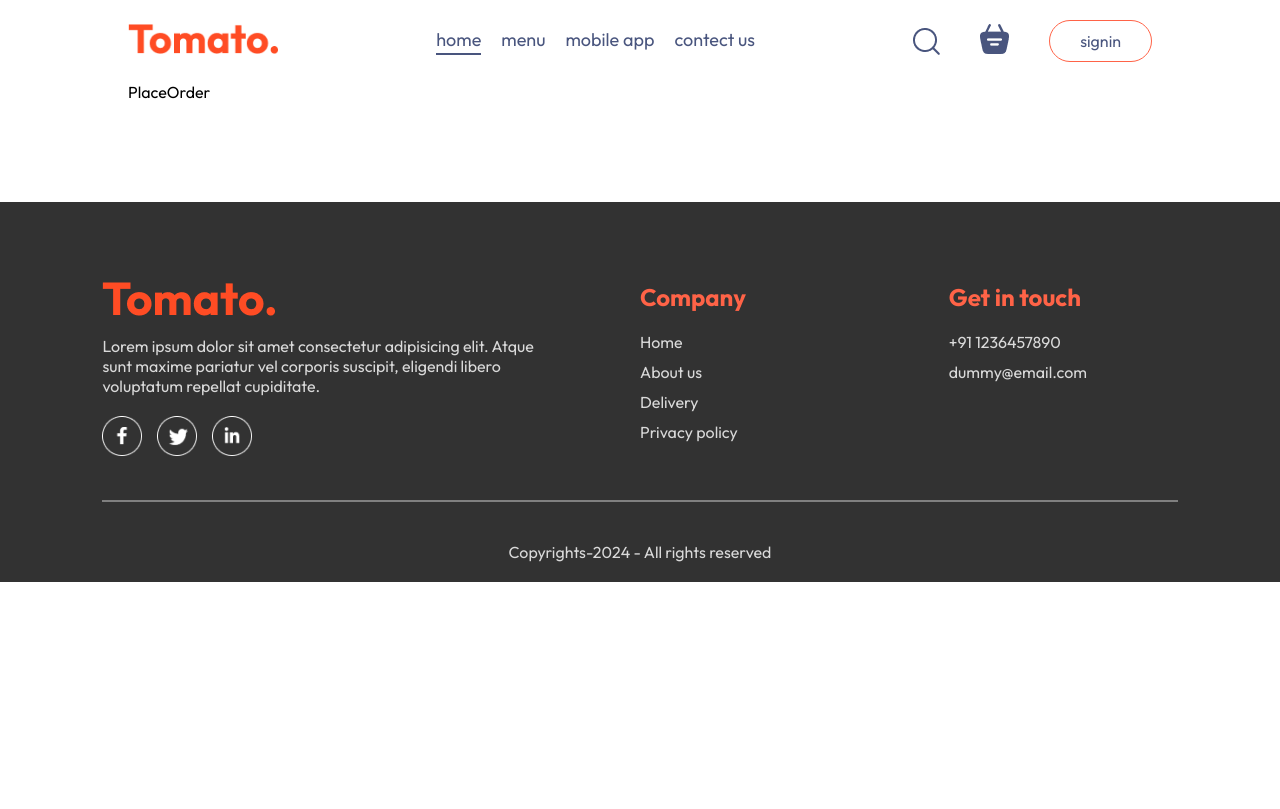
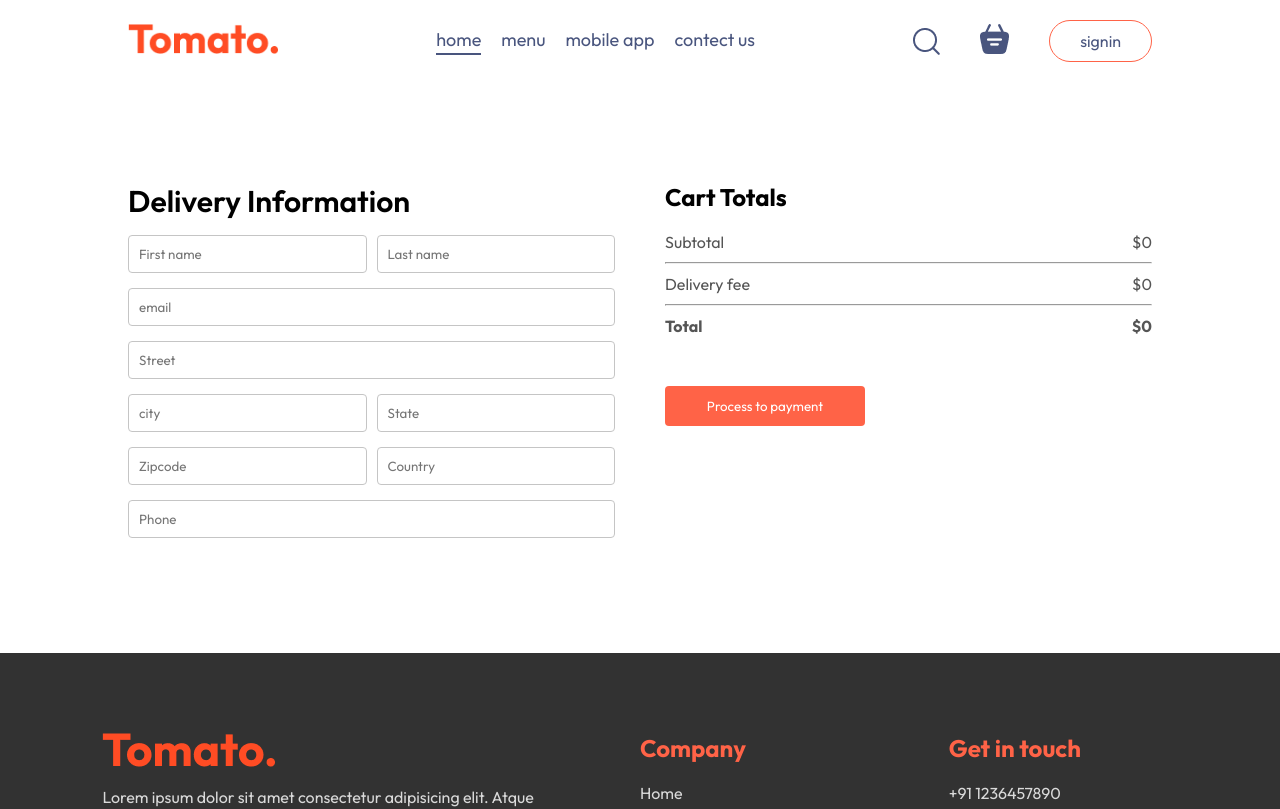
Before and after one commit to Satham002/Swiggy_clone, a React (Create React App) app: page /placeorder in a window 1280 px wide. Shown: the top 809 px of the page. Built offline with nearby package versions, Linux system fonts and the light colour scheme.

Commit message:
ui and ux completed

```diff
--- a/src/Pages/Cart/Cart.jsx
+++ b/src/Pages/Cart/Cart.jsx
@@ -2,11 +2,12 @@
 import './Cart.css'
 import { StoreContext } from '../../Context/StoreContext'
 import { assets } from '../../assets/assets'
+import { useNavigate } from 'react-router-dom'
 
 const Cart = () => {
 
   const { food_list, cartItems, removeFormCart, getTotalCartAmount } = useContext(StoreContext)
-
+  const navigate = useNavigate();
   return (
     <div className='cart'>
       <div className='cart-items'>
@@ -51,16 +52,16 @@
             <hr />
             <div className='cart-total-details'>
               <p>Delivery fee</p>
-              <p>${2}</p>
+              <p>${getTotalCartAmount()===0?0:2}</p>
             </div>
             <hr />
             <div className='cart-total-details'>
               <b>Total</b>
-              <b>${getTotalCartAmount()+2}</b>
+              <b>${getTotalCartAmount()===0?0:getTotalCartAmount() + 2}</b>
             </div>
 
           </div>
-          <button>Process to out</button>
+          <button onClick={()=>navigate('/placeorder')}>Process to out</button>
         </div>
         <div className='cart-promocode'>
           <div>
--- a/src/Pages/PlaceOrder/PlaceOrder.css
+++ b/src/Pages/PlaceOrder/PlaceOrder.css
@@ -0,0 +1,41 @@
+.placeorder {
+    display: flex;
+    align-items: start;
+    justify-content: space-between;
+    gap: 50px;
+    margin-top: 100px;
+}
+
+.placeorder-left {
+    width: 100%;
+    max-width: max(30%, 500px);
+}
+
+.placeorder-left .title {
+    font-size: 30px;
+    font-weight: 600;
+    margin-bottom: 15px;
+}
+
+.placeorder-left input {
+    margin-bottom: 15px;
+    width: 100%;
+    padding: 10px;
+    border: 1px solid #c5c5c5;
+    border-radius: 4px;
+    outline-color: tomato;
+}
+
+.placeorder-left .multi-field {
+    display: flex;
+    gap: 10px;
+}
+
+.placeorder-right{
+width: 100%;
+max-width: max(40%,500px);
+}
+
+.placeorder .cart-total button{
+margin-top: 30px;
+}
--- a/src/Pages/PlaceOrder/PlaceOrder.jsx
+++ b/src/Pages/PlaceOrder/PlaceOrder.jsx
@@ -1,10 +1,55 @@
-import React from 'react'
+import React, { useContext } from 'react'
 import './PlaceOrder.css'
+import { StoreContext } from '../../Context/StoreContext'
 
 const PlaceOrder = () => {
+  const {getTotalCartAmount } = useContext(StoreContext)
+
   return (
     <div>
-      PlaceOrder
+      <form className='placeorder'>
+        <div className="placeorder-left">
+          <p className='title'>Delivery Information</p>
+          <div className='multi-field'>
+            <input type="text" placeholder='First name' />
+            <input type="text" placeholder='Last name' />
+          </div>
+          <input type="email" placeholder='email' />
+          <input type="text" placeholder='Street' />
+          <div className='multi-field'>
+            <input type="text" placeholder='city' />
+            <input type="text" placeholder='State' />
+          </div>
+          <div className='multi-field'>
+            <input type="text" placeholder='Zipcode' />
+            <input type="text" placeholder='Country' />
+          </div>
+          <input type="text" placeholder='Phone' />
+        </div>
+        <div className="placeorder-right">
+          <div className='cart-total'>
+            <h2>Cart Totals</h2>
+            <div>
+              <div className='cart-total-details'>
+                <p>Subtotal</p>
+                <p>${getTotalCartAmount()}</p>
+              </div>
+              <hr />
+              <div className='cart-total-details'>
+                <p>Delivery fee</p>
+                <p>${getTotalCartAmount()===0?0:2}</p>
+              </div>
+              <hr />
+              <div className='cart-total-details'>
+                <b>Total</b>
+                <b>${getTotalCartAmount()===0?0:getTotalCartAmount() + 2}</b>
+              </div>
+            </div>
+            <button>Process to payment</button>
+            {/* onClick={() => navigate('/placeorder')} */}
+          </div>
+        </div>
+      </form>
     </div>
   )
 }
```
